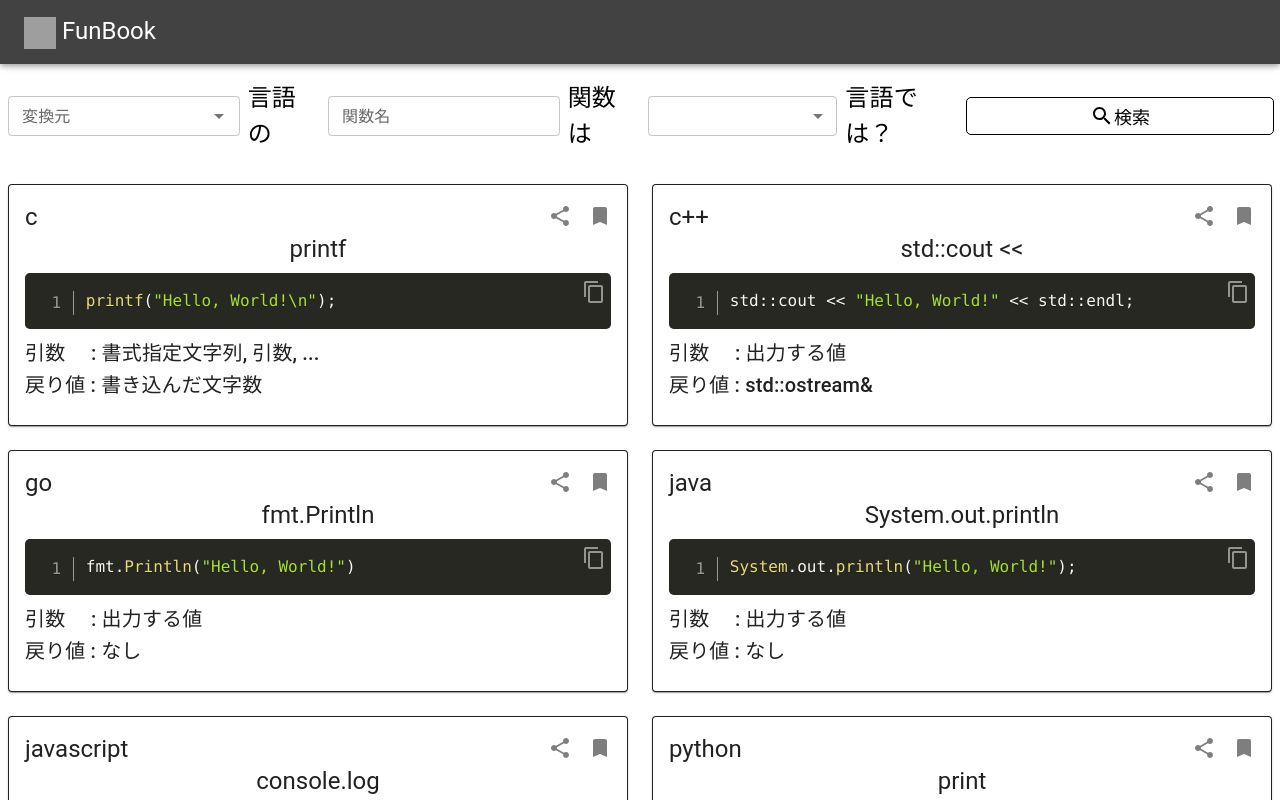
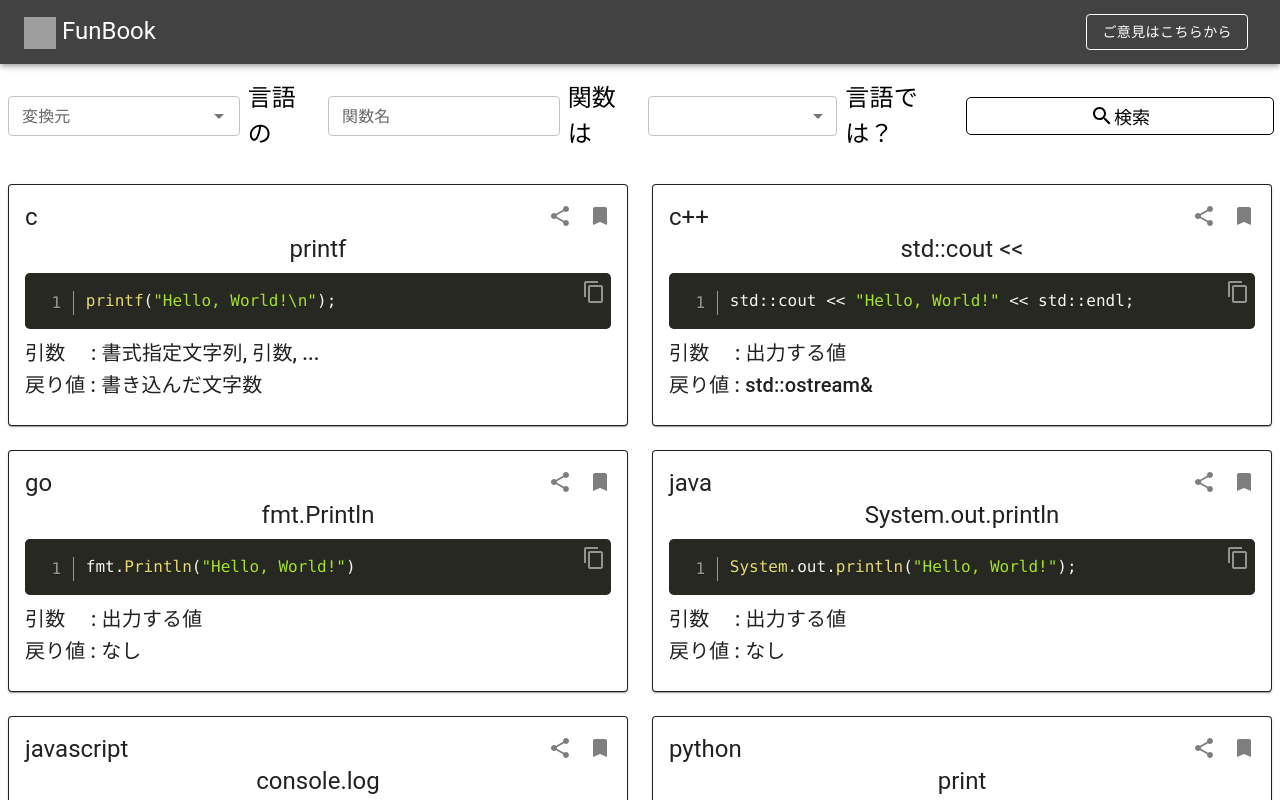
Before and after one commit to yashikota/funbook, a React (Vite) app: page / in a window 1280 px wide. Shown: the top 800 px of the page. Built offline with nearby package versions, Linux system fonts and the light colour scheme; grey boxes are pictures that could not be loaded.

Commit message:
add contact form button

```diff
--- a/src/components/Header/Header.tsx
+++ b/src/components/Header/Header.tsx
@@ -1,4 +1,4 @@
-import { Link, Box, AppBar, Toolbar, Typography } from "@mui/material";
+import { Link, Box, AppBar, Toolbar, Typography, Button } from "@mui/material";
 
 // import TrendingUpIcon from "@mui/icons-material/TrendingUp";
 // import BookmarkIcon from "@mui/icons-material/Bookmark";
@@ -30,6 +30,17 @@ export const Header = () => {
                             </Link>
                         </Typography>
 
+                        {/* ご意見箱へのボタン */}
+                        <Button
+                            sx={{ color: "white", mr: 1, borderColor: "white" }}
+                            variant="outlined"
+                            href="https://forms.gle/NT8qVGv1YKXeg7899"
+                            target="_blank"
+                            rel="noopener noreferrer"
+                        >
+                            ご意見はこちらから
+                        </Button>
+
                         {/* ランキングボタン */}
                         {/* <IconButton
                             sx={{ color: "white", mr: 1 }}
```
